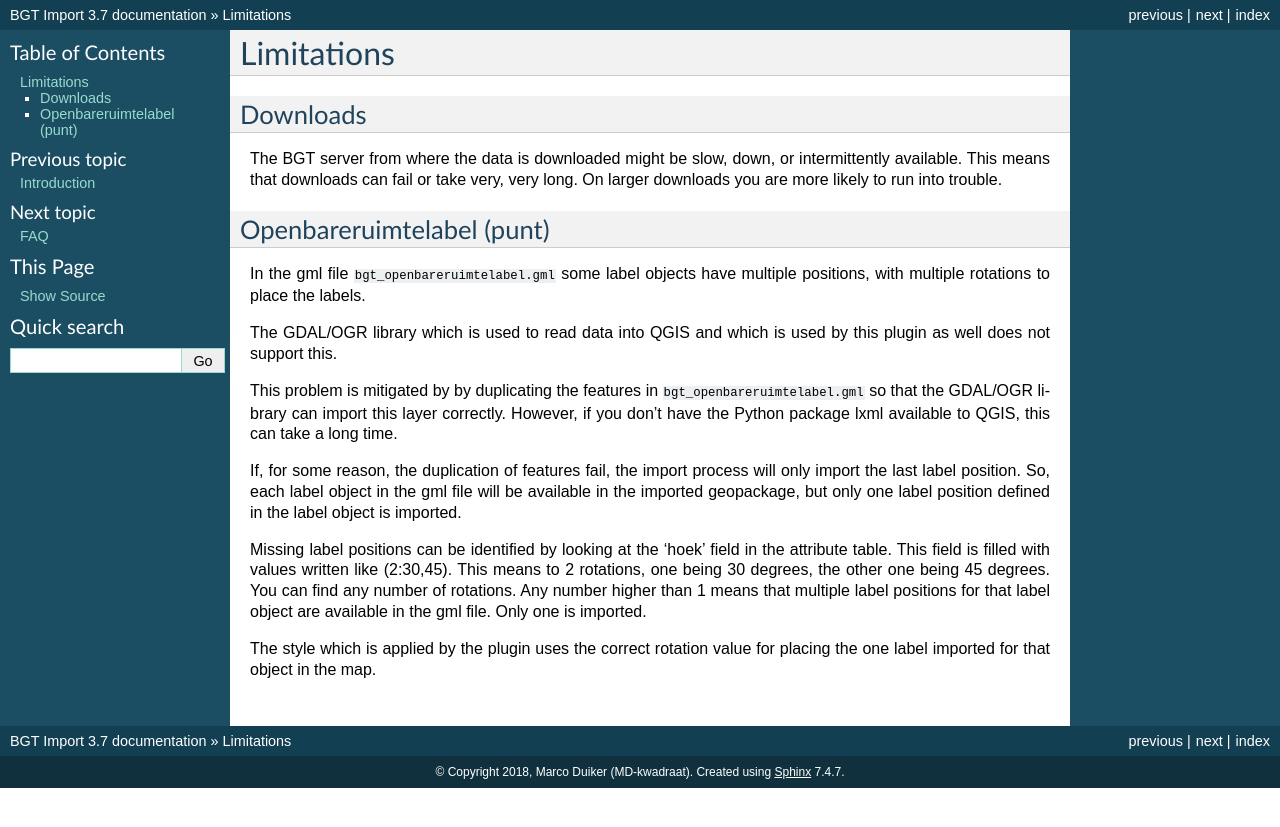
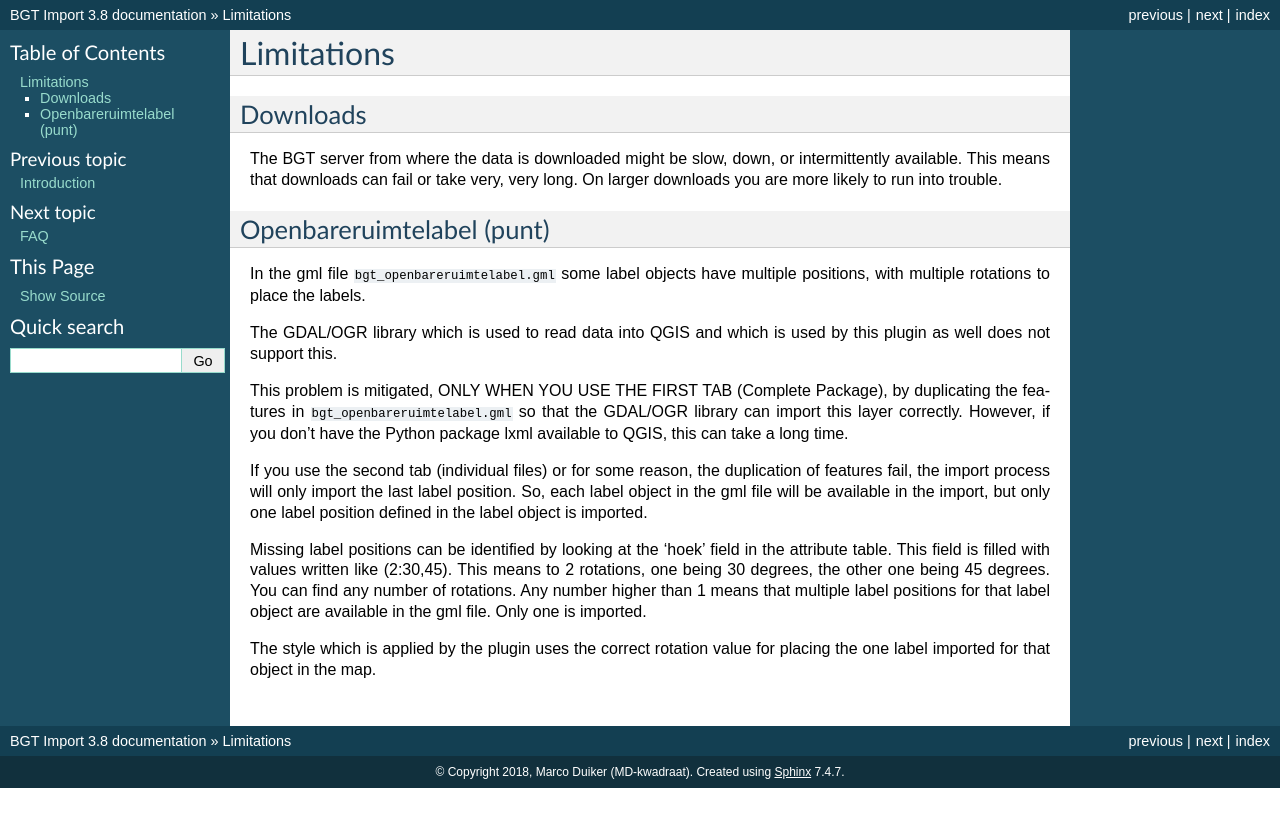
Before and after one commit to MarcoDuiker/QGIS_BGT_Import, a Sphinx documentation site: the page built from help/source/limitations.rst, in a window 1280 px wide. Shown: the top 827 px of the page. Built offline with Sphinx 7.4.7, drawn with Linux system fonts in a browser that asks for light colours; formulas are drawn with MathJax 3.

Commit message:
some corrections on the help

```diff
--- a/help/source/conf.py
+++ b/help/source/conf.py
@@ -48,9 +48,9 @@ copyright = u'2018, Marco Duiker (MD-kwadraat)'
 # built documents.
 #
 # The short X.Y version.
-version = '3.7'
+version = '3.8'
 # The full version, including alpha/beta/rc tags.
-release = '3.7'
+release = '3.8'
 
 # The language for content autogenerated by Sphinx. Refer to documentation
 # for a list of supported languages.
--- a/help/source/introduction.rst
+++ b/help/source/introduction.rst
@@ -27,7 +27,7 @@ Then based on a set of predefined import rules, the data is imported to a geopac
 
 Once the import is done it might be wise to save the layer group as a QGIS layer file for future use in other QGIS projects.
 
-Downloading and importing actions from this tab are done as background tasks. The progress indicator in the status bar will show progress. During download this progress indicator will run to about 30% and the start at about 5% again. This is normal behavior. As long as the percentages are changing your download is running as it should. If you download large areas, be prepared to wait (a long time).
+Downloading and importing actions from this tab are done as background tasks. The progress indicator in the status bar will show progress. During download this progress indicator will run to about 30% and the start at about 5% again. This is normal behavior. As long as the percentages are changing your download is running as it should. If you download large areas, be prepared to wait (a long time). And if you get bored you can always abort the download via the progress indicator.
 
 
 Second Tab: Individual files
--- a/help/source/limitations.rst
+++ b/help/source/limitations.rst
@@ -13,9 +13,9 @@ In the gml file :code:`bgt_openbareruimtelabel.gml` some label objects have mult
 
 The GDAL/OGR library which is used to read data into QGIS and which is used by this plugin as well does not support this.
 
-This problem is mitigated by by duplicating the features in :code:`bgt_openbareruimtelabel.gml` so that the GDAL/OGR library can import this layer correctly. However, if you don't have the Python package lxml available to QGIS, this can take a long time.
+This problem is mitigated, ONLY WHEN YOU USE THE FIRST TAB (Complete Package), by duplicating the features in :code:`bgt_openbareruimtelabel.gml` so that the GDAL/OGR library can import this layer correctly. However, if you don't have the Python package lxml available to QGIS, this can take a long time.
 
-If, for some reason, the duplication of features fail, the import process will only import the last label position. So, each label object in the gml file will be available in the imported geopackage, but only one label position defined in the label object is imported.
+If you use the second tab (individual files) or for some reason, the duplication of features fail, the import process will only import the last label position. So, each label object in the gml file will be available in the import, but only one label position defined in the label object is imported.
 
 Missing label positions can be identified by looking at the 'hoek' field in the attribute table. This field is filled with values written like (2:30,45). This means to 2 rotations, one being 30 degrees, the other one being 45 degrees. You can find any number of rotations. Any number higher than 1 means that multiple label positions for that label object are available in the gml file. Only one is imported.
 
```
Also changed, not shown: 14 other files.
